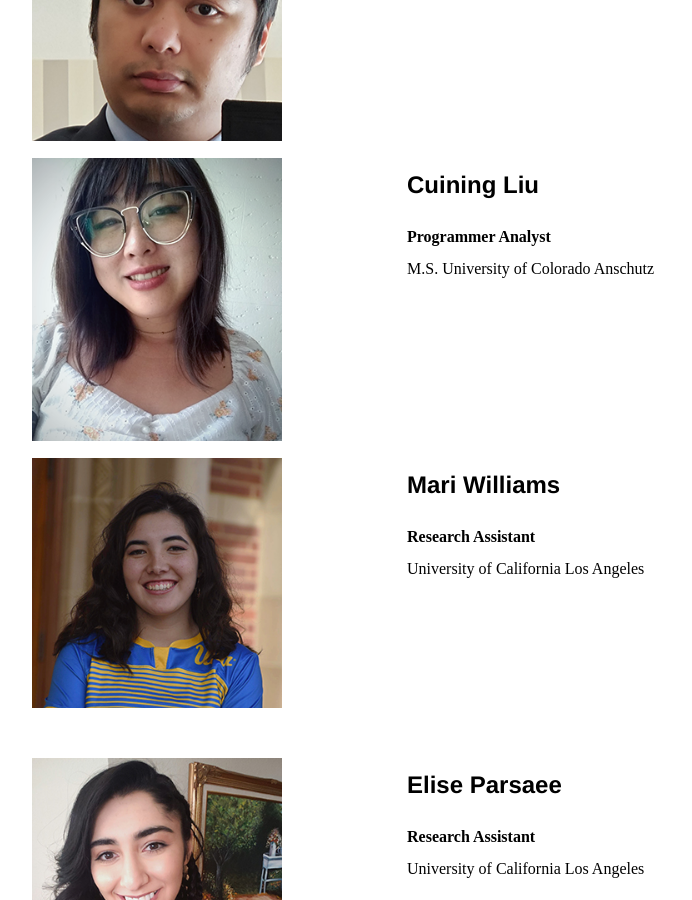
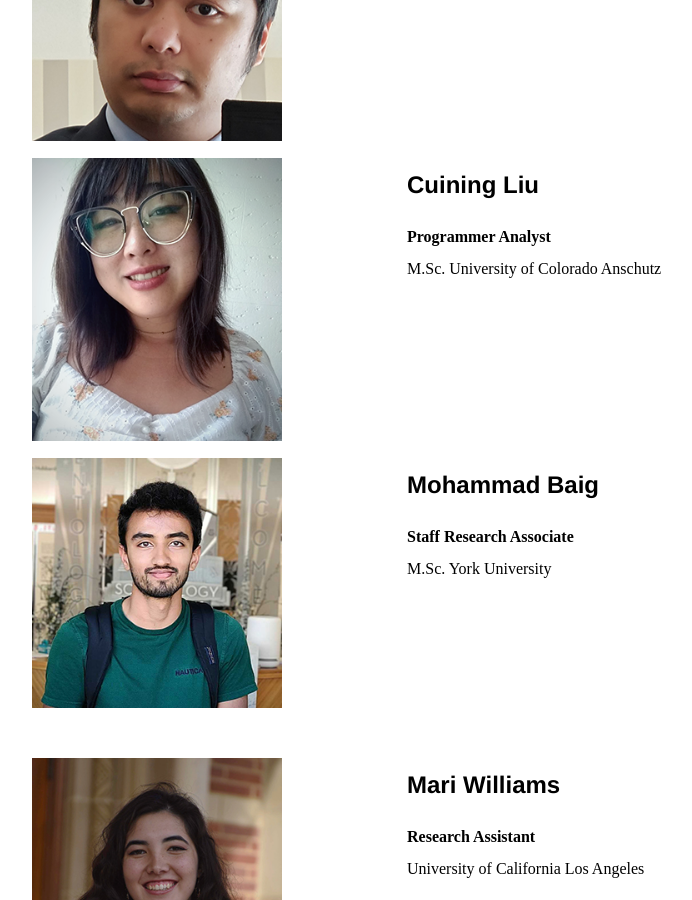
Before and after one commit to luogenomics/luogenomics.github.io, a Jekyll site: the page built from people/index.html, in a window 1280 px wide and 900 px high, scrolled down 1641 px. Shown: the whole window, without its empty margins (233-925 px from the left). Built offline with Jekyll 4.4.1, drawn with Linux system fonts in a browser that asks for light colours.

Commit message:
Update index.html

```diff
--- a/people/index.html
+++ b/people/index.html
@@ -88,7 +88,21 @@ title: Luo Lab People
   <div class="projecttextbox pull-left" style="line-height:100%">
     <p><h2>Cuining Liu</h2>
     <br><strong>Programmer Analyst</strong><br>
-    <br> M.S. University of Colorado Anschutz </a></p>
+    <br> M.Sc. University of Colorado Anschutz </a></p>
+  </div>
+</div>
+
+<div class="peoplebox">
+  <div class="hugespacer"></div>
+  <div class="peoplemediabox pull-left">
+    <a href="">
+      <img width=250 class="projectmedia" src="MohammadBaig.jpg" >
+    </a>
+  </div>
+  <div class="projecttextbox pull-left" style="line-height:100%">
+    <p><h2>Mohammad Baig</h2>
+    <br><strong>Staff Research Associate</strong><br>
+    <br> M.Sc. York University </a></p>
   </div>
 </div>
 
```
